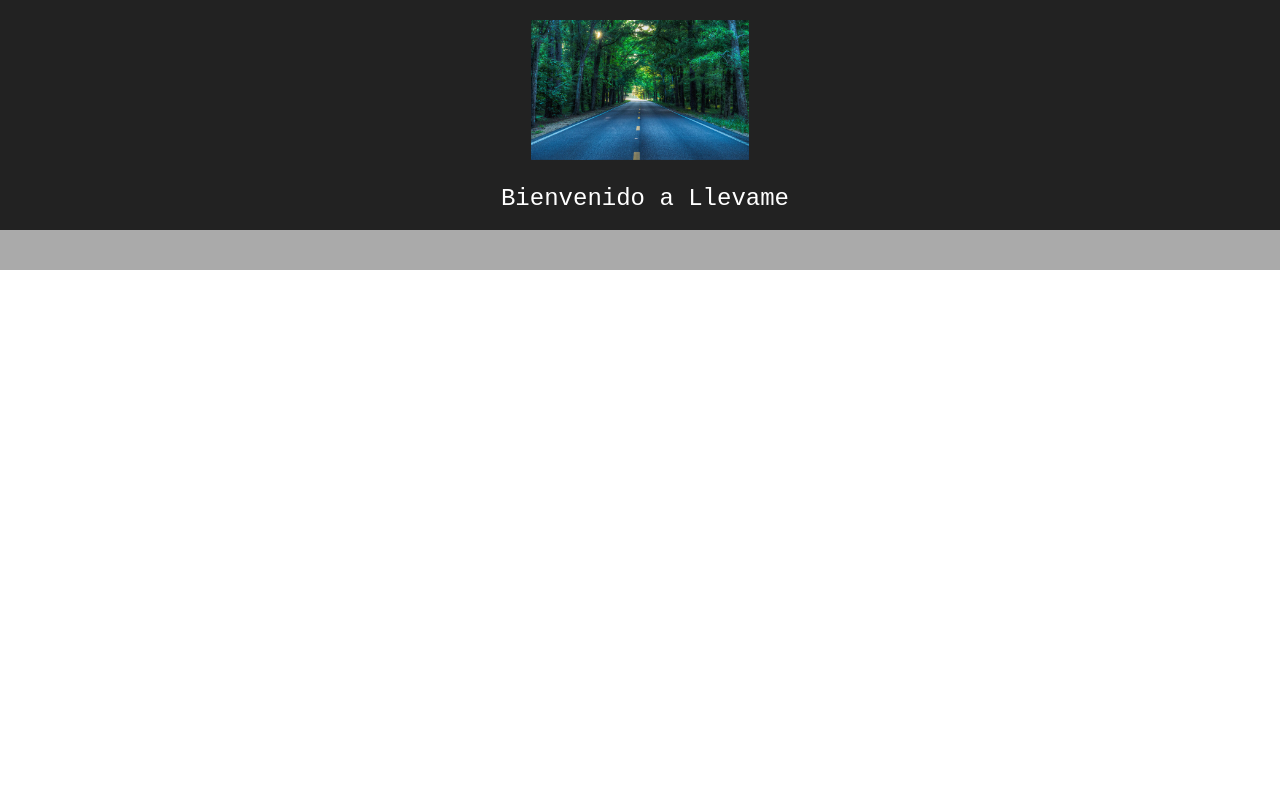
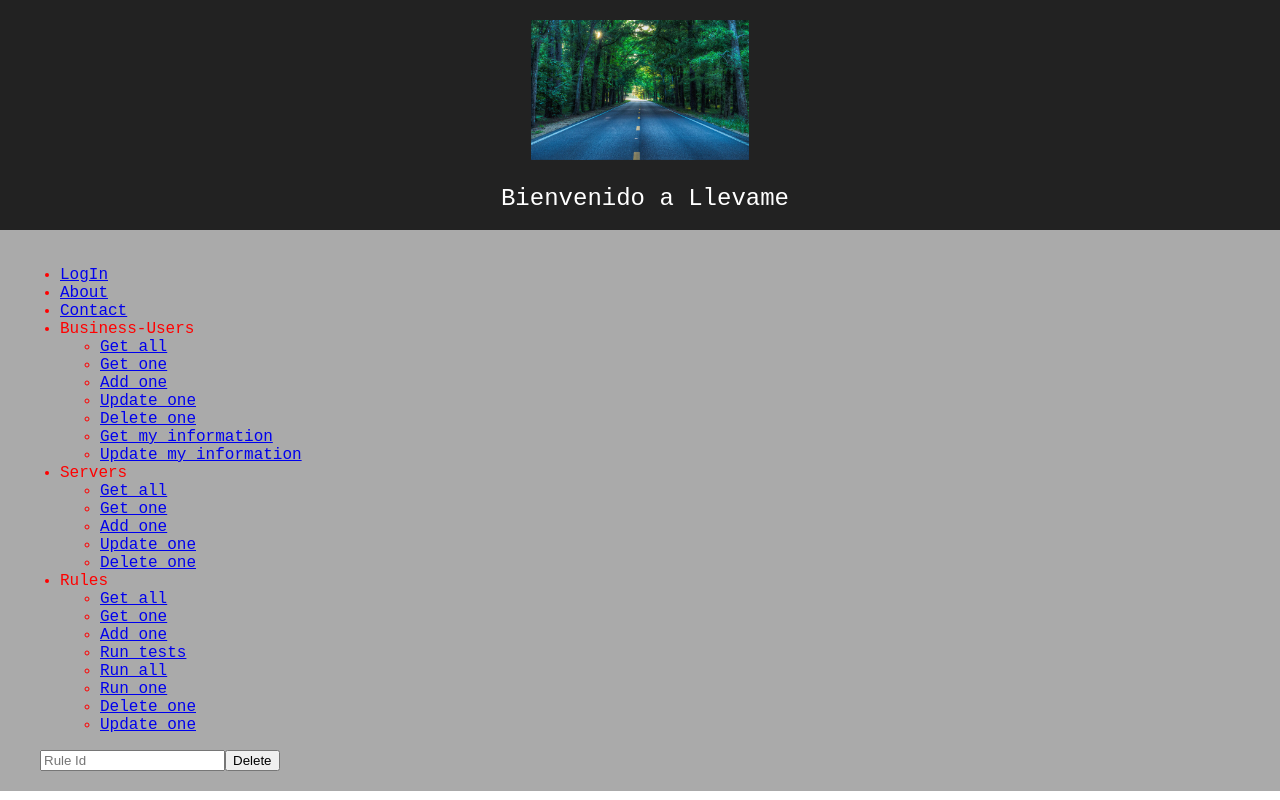
Before and after one commit to llevame/shared-server, a React (Create React App) app in the folder client/: page /rules-del in a window 1280 px wide. Built offline with nearby package versions, Linux system fonts and the light colour scheme.

Commit message:
opciones para modificar y borrar(desactivar) reglas

```diff
--- a/client/src/components/App.js
+++ b/client/src/components/App.js
@@ -25,6 +25,8 @@ import AddRule from './rules/AddOne';
 import RunTestRules from './rules/RunTests'
 import RunOneRule from './rules/RunOne';
 import RunAllRules from './rules/RunAll';
+import DeleteRule from './rules/DeleteOne';
+import UpdateRule from './rules/UpdateOne';
 
 import logo from '../carretera.jpg';
 import '../css/App.css';
@@ -61,6 +63,8 @@ class App extends Component {
 						<Route path="/rules-run-test" component={ RunTestRules } />
 						<Route path="/rules-run" component={ RunAllRules } />
 						<Route path="/rules-run-one" component={ RunOneRule } />
+						<Route path="/rules-del" component={ DeleteRule } />
+						<Route path="/rules-update" component={ UpdateRule } />
 					</Switch>
 				</div>
 			</div>
--- a/client/src/components/Menu.js
+++ b/client/src/components/Menu.js
@@ -83,6 +83,12 @@ class Menu extends Component {
 							<li>
 								<Link to={'/rules-run-one'}>Run one</Link>
 							</li>
+							<li>
+								<Link to={'/rules-del'}>Delete one</Link>
+							</li>
+							<li>
+								<Link to={'/rules-update'}>Update one</Link>
+							</li>
 						</ul>
 					</li>
 				</ul>
--- /dev/null
+++ b/client/src/components/rules/DeleteOne.js
@@ -0,0 +1,53 @@
+import React, { Component } from 'react';
+import Menu from '../Menu';
+
+class DeleteRule extends Component {
+
+	constructor(props) {
+		super(props);
+		this.onDelete = this.onDelete.bind(this);
+	}
+
+	onDelete(e) {
+		e.preventDefault();
+		let token = sessionStorage.getItem('token');
+		let rid = e.target.id.value;
+		if (token == null) {
+			alert('You must be logged in');
+		} else {
+			fetch('/api/rules/' + rid + '?token=' + token, {
+				method: 'DELETE',
+				headers: {
+					'Content-Type': 'application/json',
+				},
+			})
+			.then((res) => {
+				if (res.status === 204) {
+					return {data: `Rule with id: ${rid} has been succesfully deactivated!\n`};
+				}
+				return res.json();
+			})
+			.then((json) => {
+				if (json.code) {
+					alert(`An error has ocurred:\n\ncode: ${json.code}\nmessage: ${json.message}\n`);
+				} else {
+					alert(json.data);
+				}
+			});
+		}
+	}
+
+	render() {
+		return (
+			<div>
+				<Menu />
+				<form className="Form" onSubmit={this.onDelete}>
+					<input type="text" placeholder="Rule Id" name="id" />
+					<input type="submit" value="Delete" />
+				</form>
+			</div>
+		);
+	}
+}
+
+export default DeleteRule;
--- a/client/src/components/rules/AddOne.js
+++ b/client/src/components/rules/UpdateOne.js
@@ -5,11 +5,12 @@ import 'codemirror/mode/javascript/javascript';
 import Serial from '../../utils/Serial';
 import Menu from '../Menu';
 
-class AddRule extends Component {
+class UpdateRule extends Component {
 
 	constructor(props) {
 		super(props);
 		this.state = {
+			selectValue: 'true',
 			rule: "",
 		};
 		this.config = {
@@ -19,7 +20,8 @@ class AddRule extends Component {
 			identWithTabs: true
 		};
 		this.setRule = this.setRule.bind(this);
-		this.onAddRule = this.onAddRule.bind(this);
+		this.onUpdateRule = this.onUpdateRule.bind(this);
+		this.handleSelectChange = this.handleSelectChange.bind(this);
 	}
 
 	setRule(text) {
@@ -29,19 +31,27 @@ class AddRule extends Component {
 		});
 	}
 
-	onAddRule(e) {
+	handleSelectChange(e) {
+		this.setState({
+			...this.state,
+			selectValue: e.target.value
+		});
+	}
+
+	onUpdateRule(e) {
 		e.preventDefault();
 		let credentials = {
+			_ref: e.target._ref.value,
 			language: 'node-rules/javascript',
 			blob: this.state.rule,
-			active: true
+			active: (this.state.selectValue === 'true'),
 		};
 		let token = sessionStorage.getItem('token');
 		if (token == null) {
 			alert('You must be logged in');
 		} else {
-			fetch('/api/rules?token=' + token, {
-				method: 'POST',
+			fetch('/api/rules/' + e.target.id.value + '?token=' + token, {
+				method: 'PUT',
 				headers: {
 					'Content-Type': 'application/json',
 				},
@@ -52,7 +62,7 @@ class AddRule extends Component {
 				if (json.code) {
 					alert(`An error has ocurred:\n\ncode: ${json.code}\nmessage: ${json.message}\n`);
 				} else {
-					alert(`Rule has been added with id: ${json.rule.id}`);
+					alert(`Rule has been successfully updated`);
 				}
 			});
 		}
@@ -71,14 +81,26 @@ class AddRule extends Component {
 		return (
 			<div>
 				<Menu />
-				<form className="Form" onSubmit={this.onAddRule}>
-					<input type="submit" value="Add" />
+				<form className="Form" onSubmit={this.onUpdateRule}>
+					<input type="text" placeholder="Rule Id" name="id" />
+					<br /><br />
+					<input type="text" placeholder="Revision Code" name="_ref" />
+					<br /><br />
+					<label>
+						Select a status:
+						<select value={this.state.selectValue} onChange={this.handleSelectChange}>
+							<option value="true">Active</option>
+							<option value="false">Inactive</option>
+						</select>
+					</label>
+					<br />
 					<h4>Rule:</h4>
 					<CodeMirror value={r} options={this.config} onChange={this.setRule}/>
+					<input type="submit" value="Update" />
 				</form>
 			</div>
 		);
 	}
 }
 
-export default AddRule;
+export default UpdateRule;
```
